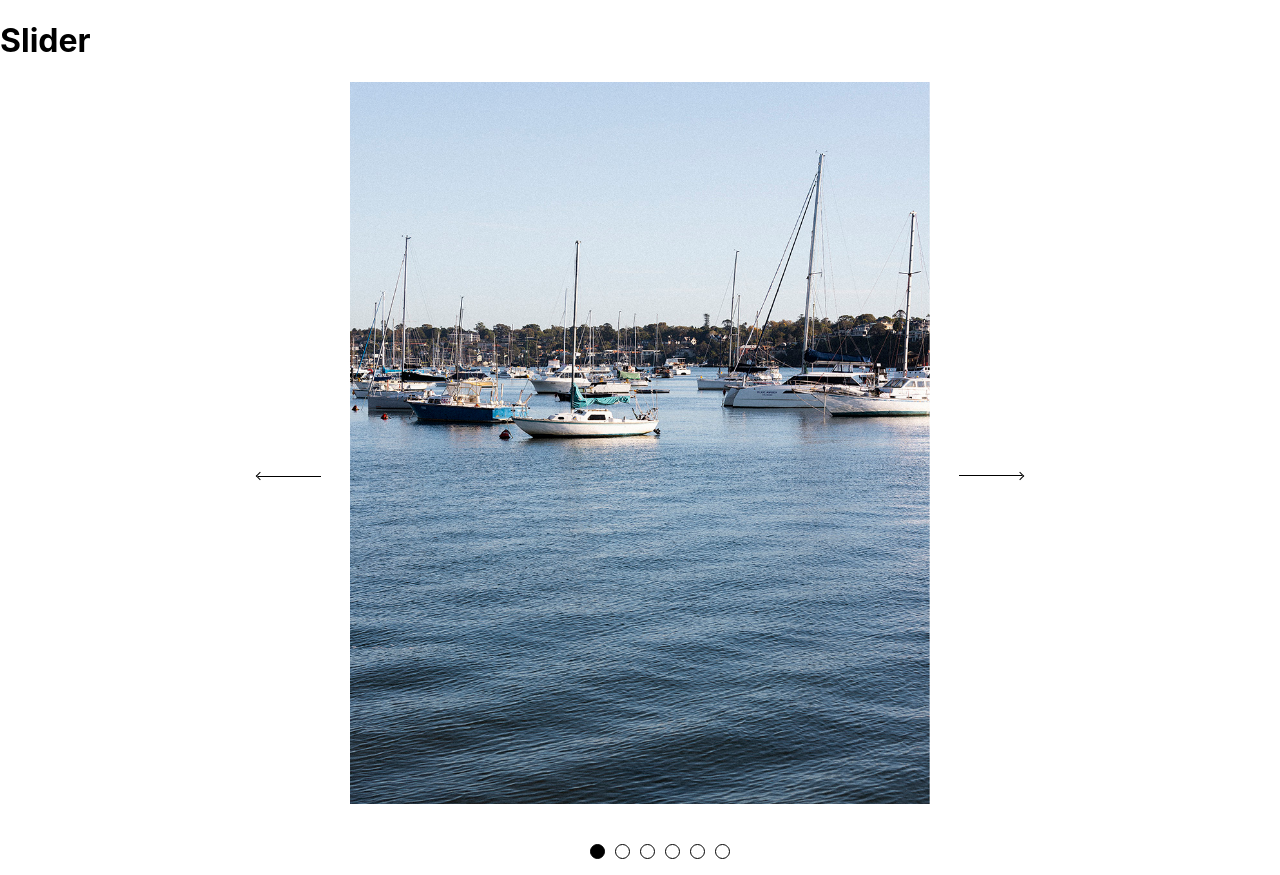
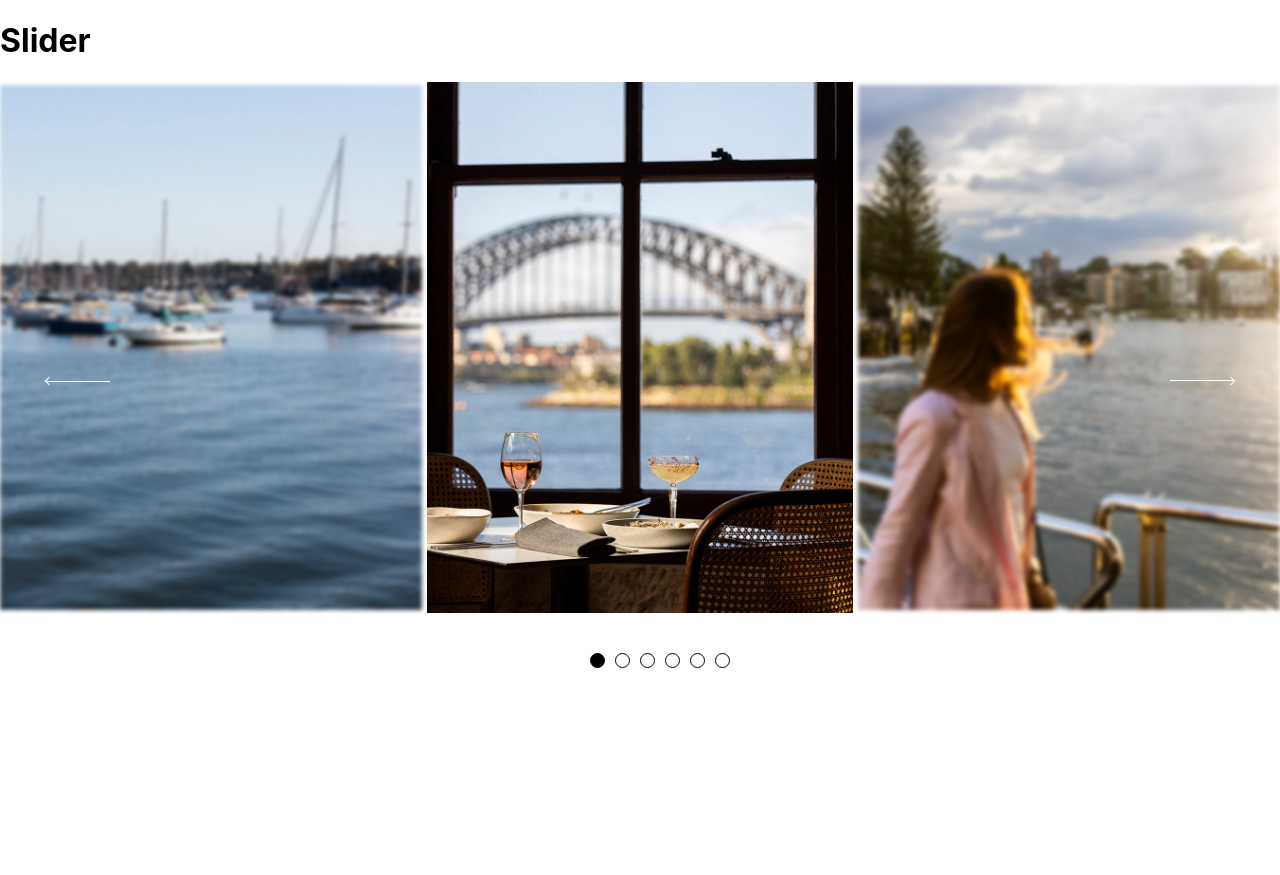
Before and after one commit to Bivektamu/fancySlider, a React (Create React App) app: page / in a window 1280 px wide. After the commit the page ends 800 px from the top, so only its background shows below. Built offline with nearby package versions, Linux system fonts and the light colour scheme.

Commit message:
Multiple animation easing added

```diff
--- a/src/App.js
+++ b/src/App.js
@@ -21,7 +21,7 @@ function App() {
       </header>
 
       <main>
-        <FancySlider slideToShow={1} images = {images} auto={false} timer={2000} transitionTime = {500} directionNav = {true} controlNav={true}  />
+        <FancySlider slideToShow={3} images = {images} auto={false} timer={2000} transitionTime = {500} directionNav = {true} controlNav={true} animationEasing = {'fade'} gap={50} />
       </main>
     </div>
   );
--- a/src/App.scss
+++ b/src/App.scss
@@ -5,29 +5,29 @@
 }
 
 #fancySlider {
-  padding-left: 110px;
-  padding-right: 110px;
   position: relative;
-  width: 800px;
+  width: 100%;
   margin: 0 auto;
   #wrapper {
     @include flex(center, space-between);
 
     & > div {
-      width: calc(33.333%);
+      width: calc(33.333% - 5px);
       position: relative;
       overflow: hidden;
 
       .next {
         position: absolute;
-        right: 100px;
+        left: 10px;
         top: 0;
         bottom: 0;
         z-index: 2;
-        width: calc(100% - 100px);
+        // width: calc(100% - 100px);
+        width: calc(100%);
+
         height: 100%;
         transform: translateX(100%) scaleY(1.2);
-        opacity: 0;
+        // opacity: 0;
         transform-origin: right;
         transition-timing-function: cubic-bezier(0.45, 0, 0.55, 1);
         // transition: all 1s cubic-bezier(0.45, 0, 0.55, 1);
@@ -37,7 +37,7 @@
 
         &.show {
           opacity: 1;
-          right: 0;
+          left: 0;
           transform: translateX(0) scaleY(1) !important;
         }
       }
@@ -51,8 +51,8 @@
           transform: translateX(-20%) scaleY(1.1);
           transition-timing-function: cubic-bezier(0.45, 0, 0.55, 1);
           // transition: all 1s cubic-bezier(0.45, 0, 0.55, 1);
-          transition-delay: 0.2s;
-          opacity: 0;
+          transition-delay: 0.1s;
+          // opacity: 0;
         }
       }
       &#left,
@@ -63,11 +63,12 @@
       }
 
       &#left {
-        padding-right: 100px;
+          filter: blur(2px);
+          // padding-right: 100px;
         &:after {
           width: 100px;
           height: 100%;
-          content: "";
+          // content: "";
           position: absolute;
           right: 0;
           background: #fff;
@@ -75,22 +76,23 @@
           top: 0;
         }
         .next {
-          left: 0;
+          // left: 0;
         }
 
         img {
-          filter: blur(3px);
+          // filter: blur(2px);
         }
       }
       &#right {
-        padding-left: 100px;
+          filter: blur(2px);
+          // padding-left: 100px;
         img {
-          filter: blur(3px);
+          // filter: blur(2px);
         }
         &:after {
           width: 100px;
           height: 100%;
-          content: "";
+          // content: "";
           position: absolute;
           left: 0;
           background: #fff;
@@ -99,12 +101,13 @@
         }
 
         .next {
-          right: 0;
+          // right: 0;
         }
       }
 
       &#center {
         padding: 0;
+        width: calc(33.333%);
         .next {
           width: 100%;
         }
@@ -120,6 +123,33 @@
 
   }
 
+  &.slide {
+    #wrapper {
+      & > div {
+        .next {
+          transform: translateX(100%);
+          left: 0;
+
+          &.show {
+            opacity: 1;
+            left: 0;
+            transform: translateX(0) ;
+          }
+        }
+
+        .current {
+          &.hide {
+            transform: translateX(-100%);
+            transition-delay: 0s;
+          }
+        }
+
+      }
+
+    }
+
+  }
+
   &.reverse {
     #wrapper > div {
       .next {
@@ -128,6 +158,27 @@
 
       .current.hide {
         transform: translateX(20%) scaleY(1.1);
+      }
+    }
+  }
+
+  &.fade {
+    #wrapper > div {
+      .next {
+        transform: none;
+        opacity: 0;
+        left: 0;
+        &.show {
+          opacity: 1;
+        }
+      }
+
+      .current {
+        opacity: 1;
+        &.hide {
+        transform: none;
+          opacity: 0;
+        }
       }
     }
   }
@@ -201,7 +252,7 @@
       width: 65px;
       left: 3px;
       height: 1px;
-      background: #000;
+      background: #fff;
     }
     &:after {
       content: "";
@@ -209,8 +260,8 @@
       left: 2px;
       width: 5px;
       height: 5px;
-      border-left: 1px solid #000;
-      border-bottom: 1px solid #000;
+      border-left: 1px solid #fff;
+      border-bottom: 1px solid #fff;
       transform: rotate(45deg);
       top: 0;
       bottom: 0;
--- a/src/component/FancySlider.js
+++ b/src/component/FancySlider.js
@@ -9,13 +9,15 @@ const FancySlider = (props) => {
   const [leftSide, setLeftSide] = useState(null);
   const [counter, setCounter] = useState(0);
   const [auto, setAuto] = useState(props?.auto)
-
+  const [animating,setAnimating] = useState(false)
 
   const timer = props.timer ? props.timer : 4000
+  const gap = props.gap ? props.gap : 50
   const directionNav = props?.directionNav;
   const slideToShow = props?.slideToShow;
   const transitionTime = props.transitionTime ? props.transitionTime : 500;
   const controlNav = slideToShow===2?false:props?.controlNav;
+  const animationEasing = props?.animationEasing;
 
   useEffect(() => {
     if (!slider) {
@@ -29,6 +31,7 @@ const FancySlider = (props) => {
           c = c + 1;
 
           const sliderInterval = setInterval(() => {
+            console.log('qweqwe')
             sliderLogic(c);
           }, timer);
 
@@ -40,7 +43,7 @@ const FancySlider = (props) => {
         }
       }
     }
-  }, [slider, stop, timer, leftSide, counter]);
+  }, [slider, stop, timer, leftSide, counter, animating]);
 
 
   ////////////////////////////////////////////////
@@ -81,6 +84,8 @@ const FancySlider = (props) => {
 
     slider.prepend(wrapper);
 
+
+
     switch (slideToShow) {
       case 1:
         slider.classList.add('show_only_1')
@@ -91,6 +96,19 @@ const FancySlider = (props) => {
         if(!directionNav) {
           setAuto(true)
         }
+        break;
+
+      default:
+        break;
+    }
+
+    switch (animationEasing) {
+      case 'slide':
+        slider.classList.add('slide')
+        break;
+
+      case 'fade':
+        slider.classList.add('fade')
         break;
 
       default:
@@ -122,11 +140,17 @@ const FancySlider = (props) => {
 
   ////////////////////////////////////////////////
   const sliderLogic = (c) => {
-    const halfLoad = slider.querySelector(".next.show");
+//     const halfLoad = slider.querySelector(".next.show");
+//
+//     if (halfLoad) {
+//       return;
+//     }
+    console.log('asdf')
+    if(animating) {
+      return
+    }
 
-    if (halfLoad) {
-      return;
-    }
+    setAnimating(true)
 
     let aa, b;
 
@@ -253,11 +277,17 @@ const FancySlider = (props) => {
       hide.forEach((ele) => {
         ele.style.transitionDuration = `${transitionTime / 1000}s`;
       });
-    }, transitionTime * 1.2);
+      setAnimating(false)
+
+    }, transitionTime * 2);
   };
 
   ////////////////////////////////////////////////
   const onBtnClick = (e) => {
+
+    if(animating) {
+      return
+    }
     setStop(true);
     let c = counter;
 
@@ -282,6 +312,11 @@ const FancySlider = (props) => {
   };
 
   const controllerClicked = (e) => {
+
+    if(animating) {
+      return
+    }
+
     setStop(true);
 
     const parentNode = e.target.parentNode.parentNode;
```
